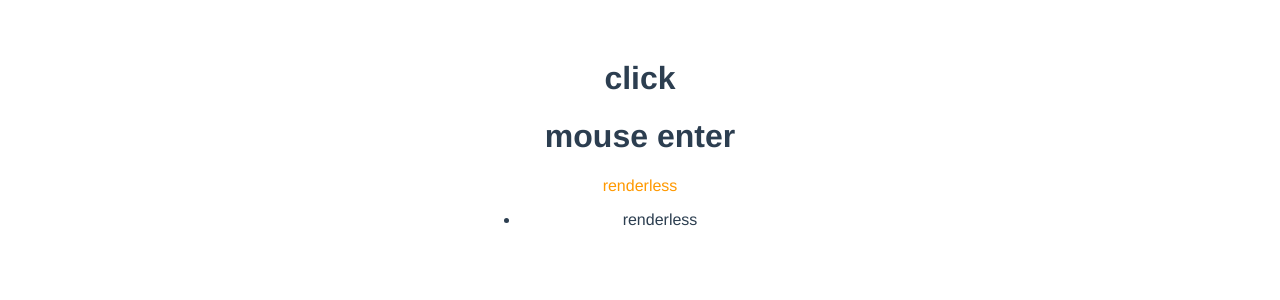
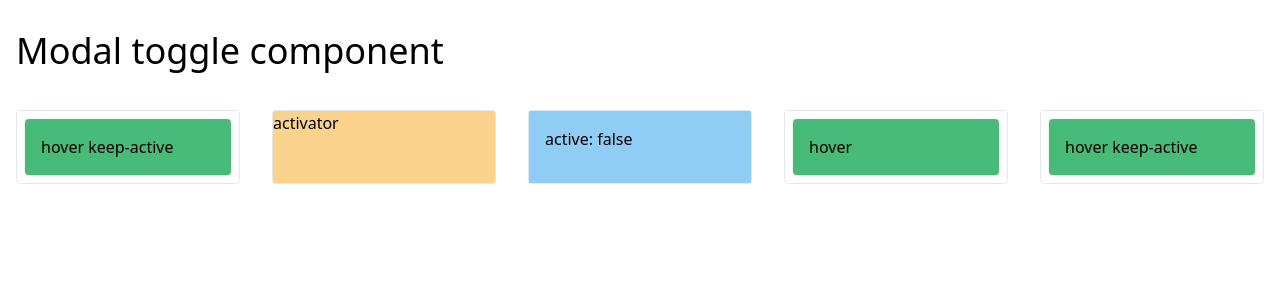
Before and after one commit to gcoda/vue-trb-modal, a Vue app: page / in a window 1280 px wide. Shown: the top 300 px of the page. Built offline with nearby package versions, Linux system fonts and the light colour scheme.

Commit message:
feat: web example

```diff
--- a/postcss.config.js
+++ b/postcss.config.js
@@ -1,5 +1,21 @@
-module.exports = {
-  plugins: {
-    autoprefixer: {}
+class TailwindExtractor {
+  static extract(content) {
+    return content.match(/[A-Za-z0-9-_:\\/]+/g) || [];
   }
 }
+module.exports = {
+  plugins: [
+    require('postcss-import'),
+    require('tailwindcss')({}),
+    require('autoprefixer'),
+    require('@fullhuman/postcss-purgecss')({
+      content: ['./src/**/*.vue'],
+      extractors: [
+        {
+            extractor: TailwindExtractor,
+            extensions: ['vue']
+        }
+      ]
+    }),
+  ],
+}
--- a/src/App.vue
+++ b/src/App.vue
@@ -1,42 +1,85 @@
 <template>
-  <div id="app">
-    <modal tag="div">
-      <template #activator="{on}">
-        <h1 v-on="on">click</h1>
-      </template>
-      <h2>on click</h2>
-    </modal>
-    <modal tag="div" hover>
-      <template #activator="{on}">
-        <h1 v-on="on">mouse enter</h1>
-      </template>
-      <h2>on hover</h2>
-    </modal>
+  <div id="app" class="container mx-auto pt-2">
+    <h1 class="m-4 text-4xl">Modal toggle component</h1>
+    <div class="flex p-0">
+      <div class="example">
+        <modal hover keep-active>
+          <template v-slot="{on, active, hide}">
+            <div>
+              <div class="btn" v-on="on">hover keep-active</div>
+              <div class="menu absolute w-1/4" v-show="active">
+                <p>content</p>
+                <p class="mt-2 close" @click="hide">close</p>
+              </div>
+            </div>
+          </template>
+        </modal>
+      </div>
+      <div class="example">
+        <modal>
+          <template #activator="{on}">
+            <div v-on="on" class="w-full h-full bg-orange-300">activator</div>
+          </template>
+          <template v-slot="{on}">
+            <div v-on="on" class="w-full h-full bg-teal-300">default</div>
+          </template>
+        </modal>
+      </div>
 
-    <modal hover>
-      <template #activator="{on}">
-        <span class="orange" v-on="on">renderless</span>
-      </template>
-      <template v-slot="{on, hide}">
-        <span v-on="on">
-          renderless
-          <b @click.stop="hide">close</b>
-        </span>
-      </template>
-    </modal>
-    <modal>
-      <template #activator="{on}">
-        <ul class="not">
-          <li v-on="on">renderless</li>
-        </ul>
-      </template>
-      <template v-slot="{hide}">
-        <div>
-          <a>#default slot</a>
-          <i @click="hide">close</i>
-        </div>
-      </template>
-    </modal>
+      <div class="example">
+        <modal hover>
+          <template v-slot="{on, active}">
+            <div
+              class="w-full h-full"
+              v-on="on"
+              :class="{
+                'bg-blue-300': !active,
+                'bg-blue-700': active,
+                'text-red-100': active
+              }"
+            >
+              <div class="p-4">
+                active:
+                {{ active }}
+              </div>
+            </div>
+          </template>
+        </modal>
+      </div>
+
+      <div class="example">
+        <modal hover>
+          <template #activator="{on}">
+            <div class="btn p-2" v-on="on">hover</div>
+          </template>
+          <template v-slot="{on, hide}">
+            <div v-on="on" class="menu">
+              <p class="mt-4">content</p>
+              <p class="mt-4 close" @click.stop="hide">close</p>
+            </div>
+          </template>
+        </modal>
+      </div>
+
+      <div class="example">
+        <modal hover keep-active>
+          <template v-slot="{on, active, hide}">
+            <div>
+              <div class="btn" v-on="on">hover keep-active</div>
+              <div class="w-full" v-show="active">
+                <div class="z-20 absolute w-full h-full top-0 left-0 flex" @click="hide">
+                  <div class="m-auto rounded p-4 shadow-lg bg-gray-100" @click.stop>
+                    <p>content</p>
+                    <p class="mt-2 close" @click="hide">close</p>
+                  </div>
+                </div>
+                <div class="z-10 top-0 left-0 w-full h-full fixed bg-gray-900 opacity-50"></div>
+              </div>
+            </div>
+          </template>
+        </modal>
+      </div>
+    </div>
   </div>
 </template>
 
@@ -51,19 +94,29 @@ export default {
 }
 </script>
 
-<style>
-.orange {
-  color: #ff9900;
+<style lang='postcss'>
+body {
+  padding: 0;
 }
-#app {
-  font-family: 'Avenir', Helvetica, Arial, sans-serif;
-  -webkit-font-smoothing: antialiased;
-  -moz-osx-font-smoothing: grayscale;
-  text-align: center;
-  color: #2c3e50;
-  max-width: 20rem;
-  margin-left: auto;
-  margin-right: auto;
-  margin-top: 60px;
+@tailwind base;
+@tailwind components;
+@tailwind utilities;
+.example {
+  @apply w-1/4 m-4 border rounded;
+}
+.btn {
+  @apply p-4 bg-green-500 rounded m-2 shadow;
+}
+.btn:hover {
+  @apply bg-green-300;
+}
+.menu {
+  @apply p-4 bg-teal-300 rounded m-2 shadow;
+}
+.close {
+  @apply p-2 bg-white rounded cursor-pointer;
+}
+.close:hover {
+  @apply bg-gray-700 text-white;
 }
 </style>
--- a/vue.config.js
+++ b/vue.config.js
@@ -1,3 +1,15 @@
 module.exports = {
-  lintOnSave: false
+  lintOnSave: false,
+  chainWebpack: config => {
+    // GraphQL Loader
+    config.module
+      .rule('slim')
+      .test(/\.slm$/)
+      .use('slm-loader')
+      .loader('slm-loader')
+      .tap(options => {
+        return options
+      })
+      .end()
+  },
 }
```
Also changed, not shown: package.json (+7 -2 lines), 1 other file (tests, documents, lock files or other folders).
